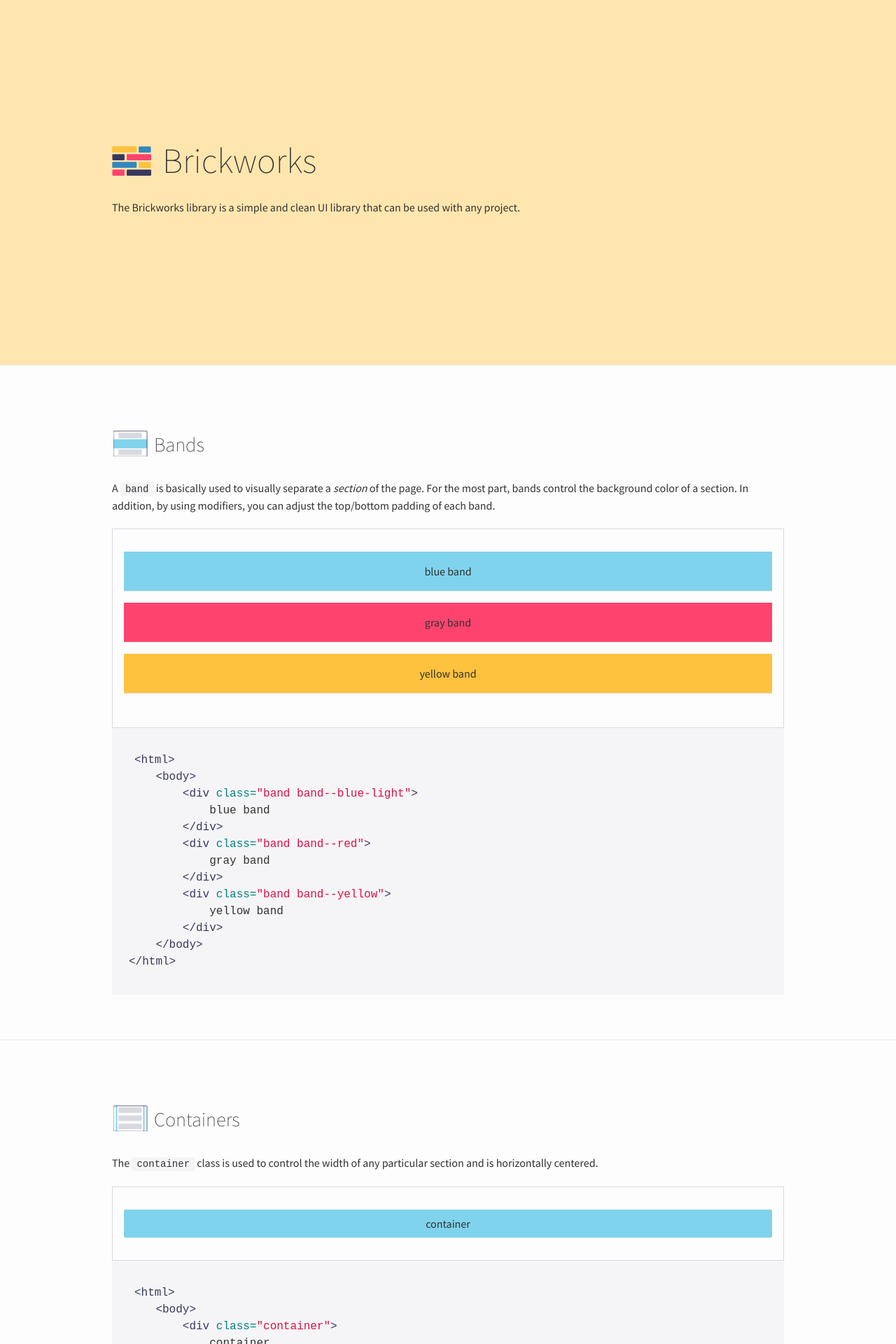
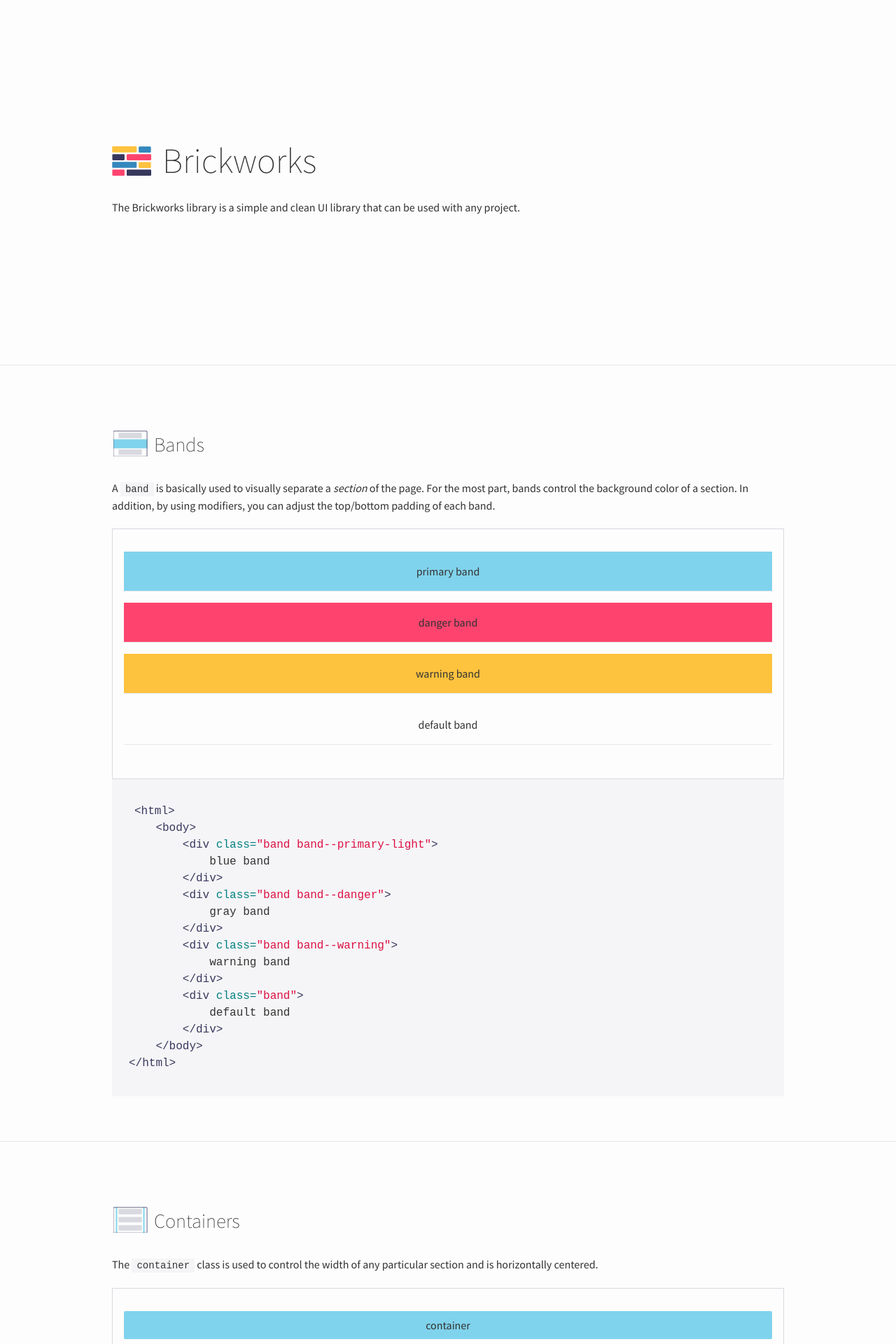
Before and after one commit to techtolentino/one-seven, a Jekyll site: the page built from index.html, in a window 1280 px wide. Shown: the top 1920 px of the page at 70% size. Built offline with Jekyll 4.4.1, drawn with Linux system fonts in a browser that asks for light colours.

Commit message:
renaming colors, added default band

```diff
--- a/_sass/_bands.scss
+++ b/_sass/_bands.scss
@@ -7,28 +7,28 @@
         background: $gray;
     }
 
-    &--purple {
-        background: $purple;
+    &--secondary {
+        background: $secondary;
     }
 
-    &--red {
-        background: $red;
+    &--danger {
+        background: $danger;
     }
 
-    &--blue {
-        background: $blue;
+    &--primary {
+        background: $primary;
     }
 
-    &--yellow-light {
-        background: $yellow-light;
+    &--warning-light {
+        background: $warning-light;
     }
 
-    &--yellow {
-        background: $yellow;
+    &--warning {
+        background: $warning;
     }
 
-    &--blue-light {
-        background: $blue-light;
+    &--primary-light {
+        background: $primary-light;
     }
 
     &--LARGE {
--- a/_sass/_config.scss
+++ b/_sass/_config.scss
@@ -12,14 +12,14 @@ $spacing-unit: 2em;
 $text-color: #323232;
 $background-color: #FDFDFD;
 
-$purple: #38385E;
-$red: #FE446E;
-$yellow: #FDC23E;
-$blue: #3488BD;
+$secondary: #38385E;
+$danger: #FE446E;
+$warning: #FDC23E;
+$primary: #3488BD;
 $gray: #F5F5F7;
 
-$blue-light: #80D3EC;
-$yellow-light: #FFE6AF;
+$primary-light: #80D3EC;
+$warning-light: #FFE6AF;
 
 // Width of the content area
 $large-screen: 60em;
--- a/_sass/_demo.scss
+++ b/_sass/_demo.scss
@@ -1,5 +1,5 @@
 @mixin demo-block {
-    background: $blue-light;
+    background: $primary-light;
     padding-top: $spacing-unit/4;
     padding-bottom: $spacing-unit/4;
     padding-left: $spacing-unit/6;
@@ -25,16 +25,16 @@
 
     &--block--RED {
         @include demo-block;
-        background: $red;
+        background: $danger;
     }
 
     &--block--PURPLE {
         @include demo-block;
-        background: $purple;
+        background: $secondary;
     }
 
     &--block--YELLOW {
         @include demo-block;
-        background: $yellow;
+        background: $warning;
     }
 }
--- a/_sass/_syntax-highlighting.scss
+++ b/_sass/_syntax-highlighting.scss
@@ -42,7 +42,7 @@
     .ne    { color: #900; font-weight: bold } // Name.Exception
     .nf    { color: #900; font-weight: bold } // Name.Function
     .nn    { color: #555 } // Name.Namespace
-    .nt    { color: $purple } // Name.Tag
+    .nt    { color: $secondary } // Name.Tag
     .nv    { color: #008080 } // Name.Variable
     .ow    { font-weight: bold } // Operator.Word
     .w     { color: #bbb } // Text.Whitespace
```
Also changed, not shown: _sections/bands.markdown (+11 -7 lines).
